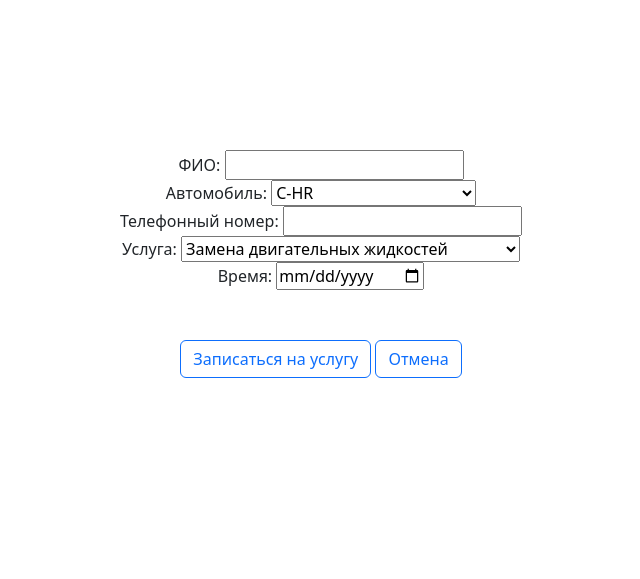
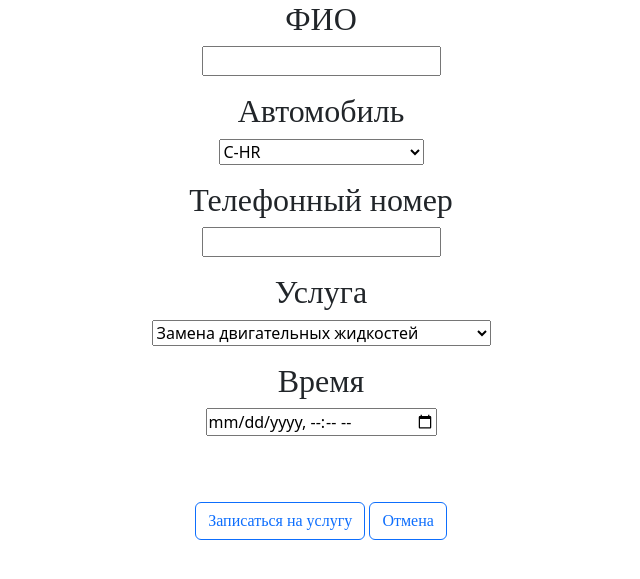
Before and after one commit to xtc-mf/BulkHeadAS, a Django app: page /entrollment/ in a window 1280 px wide. Shown: the part 56-635 px from the top of the page, without its empty margins (319-959 px from the left). Run offline with Django 4.2, Linux system fonts and the light colour scheme; data comes from the database, SQL or seed files in the repository; both versions use the stored data as it was after the commit.

Commit message:
add regex to user form

```diff
--- a/BulkHeadAS/apps/articles/forms.py
+++ b/BulkHeadAS/apps/articles/forms.py
@@ -57,18 +57,21 @@ CARS = [
 ]
 
 class DateInput(forms.DateInput):
-    input_type = 'date'
+    input_type = 'datetime-local'
 
 class Entrollment(ModelForm):
 
-    fio = forms.CharField(label="Фамилия Имя Отчество")
+    fio = forms.CharField(label="Фамилия Имя Отчество",
+                           max_length=30,
+                           validators=[(RegexValidator(r'[А-ЯЁёA-Z][а-яёa-z]{2,25}\s[А-ЯЁёA-Z][а-яёa-z]{2,25}\s[А-ЯЁёA-Z][А-Яа-яЁёA-Za-z]{2,25}\s?'))]
+                          )
     car = forms.ChoiceField(choices = CARS, label='Автомобиль')
     phone_number = forms.RegexField(regex=phone_regex,
                                     label='Номер телефона',
                                     help_text="Телефонный номер должен быть в формате: +375(17/25/29/33/44)XXXXXXX.",
                                     )
     client_service = models.ForeignKey(Services, on_delete=models.CASCADE, default=1)
-    pub_order = forms.DateField(label="Запись на", widget=DateInput)
+    pub_order = forms.DateTimeField(label="Запись на", widget=DateInput)
     class Meta:
         model = Article
         widgets = { 'my_date_field': DateInput() }
--- a/BulkHeadAS/apps/articles/models.py
+++ b/BulkHeadAS/apps/articles/models.py
@@ -72,7 +72,10 @@ class Services(models.Model):
 
 class Article(models.Model):
 
-    fio = models.CharField('ФИО', max_length=30, default='Рубец Алексей Сергеевич')
+    fio = models.CharField('ФИО',
+                           max_length=30,
+                           validators=[(RegexValidator(r'[А-ЯЁёA-Z][а-яёa-z]{2,25}\s[А-ЯЁёA-Z][а-яёa-z]{2,25}\s[А-ЯЁёA-Z][А-Яа-яЁёA-Za-z]{2,25}\s?'))],
+                           default='Рубец Алексей Сергеевич')
     car = models.CharField('Автомобиль', max_length=30, choices=CARS, default='Не указан')
 
     phone_number = models.CharField('Телефонный номер',
--- a/BulkHeadAS/apps/articles/views.py
+++ b/BulkHeadAS/apps/articles/views.py
@@ -1,6 +1,5 @@
 from django.contrib import messages
 from django.views.generic.edit import CreateView
-from django.http import HttpResponse
 from django.shortcuts import render, redirect
 from .models import Article
 from django.views.generic import ListView
--- a/templates/base.html
+++ b/templates/base.html
@@ -10,6 +10,9 @@
            rel="stylesheet"
            integrity="sha384-GLhlTQ8iRABdZLl6O3oVMWSktQOp6b7In1Zl3/Jr59b6EGGoI1aFkw7cmDA6j6gD"
            crossorigin="anonymous">
+    <style>
+        .wrapper { display: grid; grid-template-columns: repeat(3, 1fr); column-gap: 10px; row-gap: 1em; }
+    </style>
 </head>
 <body>
 <header>
--- a/templates/entrollment.html
+++ b/templates/entrollment.html
@@ -1,25 +1,38 @@
 {% extends 'base.html' %}
 {% block title %} Запись на услугу {% endblock %}
+
 {% block content %}
 
     <form action="{% url 'entrollment' %}" method="POST">
     {% csrf_token %}
-        <div class="calendarbox" style="margin-top: 150px">
+        <div class="calendarbox">
             <div align="center">
                 <table style="margin-bottom: 50px">
-
-                    ФИО: {{ form.fio }}
-                    <br>
-                    Автомобиль: {{ form.car }}
-                    <br>
-                    Телефонный номер: {{ form.phone_number }}
-                    <br>
-                    Услуга: {{ form.client_service }}
-                    <br>
-                    Время: {{ form.pub_order }}
+        <div class="row">
+        <div class="column">
+            <h2 style="font-family: Bahnschrift">ФИО</h2>
+            <p>{{ form.fio }}</p>
+        </div>
+        <div class="column">
+            <h2 style="font-family: Bahnschrift">Автомобиль</h2>
+            <p>{{ form.car }}</p>
+        </div>
+            <div class="column">
+            <h2 style="font-family: Bahnschrift">Телефонный номер</h2>
+            <p>{{ form.phone_number }}</p>
+        </div>
+        <div class="column">
+            <h2 style="font-family: Bahnschrift">Услуга</h2>
+            <p>{{ form.client_service }}</p>
+        </div>
+            </div>
+            <div class="column">
+            <h2 style="font-family: Bahnschrift">Время</h2>
+            <p>{{ form.pub_order }}</p>
+        </div>
                 </table>
-                <button class="btn btn-outline-primary" type="submit">Записаться на услугу</button>
-                <a href="{% url 'main' %}"><button class="btn btn-outline-primary">Отмена</button></a>
+                <button class="btn btn-outline-primary" type="submit" style="font-family: Bahnschrift">Записаться на услугу</button>
+                <a href="{% url 'main' %}"><button class="btn btn-outline-primary" style="font-family: Bahnschrift">Отмена</button></a>
             </div>
 
         </div>
--- a/templates/main.html
+++ b/templates/main.html
@@ -91,7 +91,7 @@
     </div>
     <div style="background-image: url(https://www.adept-auto.by/img/dist/bg-calculator.jpg); width: 100%; height: 600px">
         <div align="center">
-            <form action="{% url 'service' %}"><button align="center" class="btn btn-outline-light" style="font-size: 200%; margin-top: 270px; border: 3px solid white;">Посмотреть прайс-лист</button><</form>
+            <form action="{% url 'service' %}"><button align="center" class="btn btn-outline-light" style="font-size: 200%; margin-top: 270px; border: 3px solid white;">Посмотреть прайс-лист</button></form>
         </div>
     </div>
 </content>
```
Also changed, not shown: templates/services.html (+18 -12 lines), db.sqlite3.
